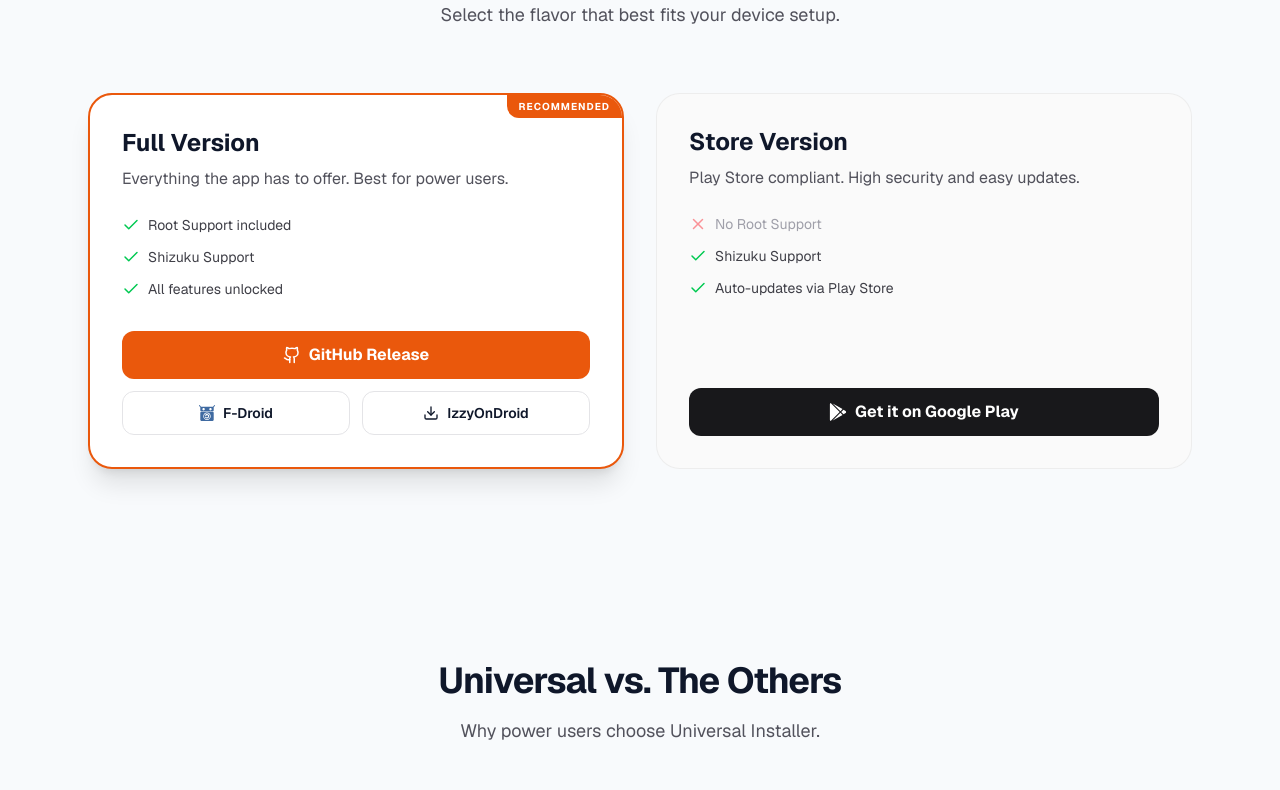
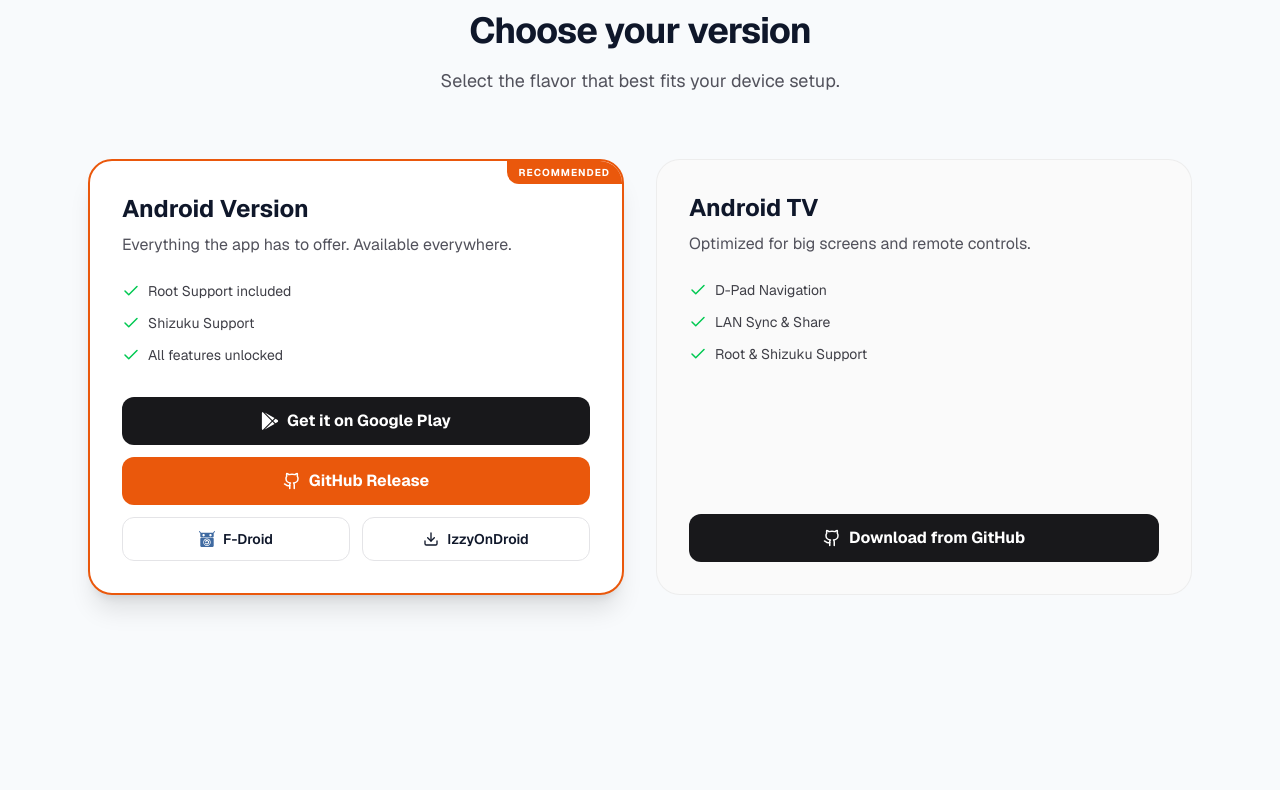
Before and after one commit to pass-with-high-score/universal-installer-landing-page, a Next.js app: page / in a window 1280 px wide. Shown: the part 920-1710 px from the top of the page. Built offline with nearby package versions, Linux system fonts and the light colour scheme; no server answers.

Commit message:
chore: update UI for Android TV and Root Support

```diff
--- a/src/app/page.tsx
+++ b/src/app/page.tsx
@@ -1,6 +1,6 @@
 import Image from "next/image";
 import Link from "next/link";
-import { Github, Heart, Layout, ArrowRight, ShieldCheck, Sparkles, Smartphone, Download, Share2, User, Star, Check, X } from "lucide-react";
+import { Github, Heart, Layout, ArrowRight, ShieldCheck, Sparkles, Smartphone, Download, Share2, User, Star, Check, X, Tv } from "lucide-react";
 import { FaGooglePlay } from "react-icons/fa";
 import { SiFdroid } from "react-icons/si";
 
@@ -62,6 +62,7 @@
   { feature: "LAN Sync & Share", universal: true, system: false, others: false },
   { feature: "VirusTotal Integration", universal: true, system: false, others: false },
   { feature: "Material 3 Expressive UI", universal: true, system: "standard", others: "classic" },
+  { feature: "Android TV Optimization", universal: true, system: false, others: false },
 ];
 
 const shizuku = [
@@ -119,7 +120,7 @@
       "@type": "SoftwareApplication",
       "@id": `${SITE_URL}/#app`,
       name: "Universal Installer",
-      operatingSystem: "Android 7.0+",
+      operatingSystem: "Android 7.0+, Android TV",
       applicationCategory: "UtilitiesApplication",
       applicationSubCategory: "Package Manager",
       description:
@@ -179,7 +180,7 @@
             </span>
             <h1 className="mt-5 text-[2.5rem] font-semibold leading-[1.1] tracking-tight text-zinc-900 sm:text-5xl md:text-6xl dark:text-white font-display">
               The <span className="text-[color:var(--brand)]">premium</span>
-              <br className="hidden sm:inline" /> Android installer.
+              <br className="hidden sm:inline" /> Android & TV installer.
             </h1>
             <p className="mt-5 max-w-xl text-base leading-7 text-zinc-600 sm:text-lg sm:leading-8 dark:text-zinc-300">
               Universal Installer is a professional package manager with fluid animations,
@@ -262,11 +263,11 @@
             <p className="mt-4 text-lg text-zinc-600 dark:text-zinc-400">Select the flavor that best fits your device setup.</p>
         </div>
         <div className="grid gap-8 md:grid-cols-2">
-            {/* Full Version */}
+            {/* Android Version */}
             <div className="flex flex-col rounded-3xl border-2 border-[color:var(--brand)] bg-white p-8 dark:bg-zinc-950 shadow-xl relative overflow-hidden group">
                 <div className="absolute top-0 right-0 bg-[color:var(--brand)] text-white text-[10px] font-bold px-3 py-1 rounded-bl-xl uppercase tracking-widest">Recommended</div>
-                <h3 className="text-2xl font-bold">Full Version</h3>
-                <p className="mt-2 text-zinc-600 dark:text-zinc-400">Everything the app has to offer. Best for power users.</p>
+                <h3 className="text-2xl font-bold">Android Version</h3>
+                <p className="mt-2 text-zinc-600 dark:text-zinc-400">Everything the app has to offer. Available everywhere.</p>
                 <div className="mt-6 flex-1">
                     <ul className="space-y-3">
                         <li className="flex items-center gap-2 text-sm text-zinc-700 dark:text-zinc-300">
@@ -282,10 +283,19 @@
                 </div>
                 <div className="mt-8 flex flex-col gap-3">
                     <a
+                        href="https://play.google.com/store/apps/details?id=app.pwhs.universalinstaller"
+                        target="_blank"
+                        rel="noopener noreferrer"
+                        className="inline-flex h-12 w-full items-center justify-center gap-2 rounded-xl bg-zinc-900 text-white font-bold transition-all hover:bg-black hover:scale-[1.02] active:scale-[0.98] dark:bg-white dark:text-zinc-900"
+                    >
+                        <FaGooglePlay size={18} />
+                        Get it on Google Play
+                    </a>
+                    <a
                         href="https://github.com/pass-with-high-score/universal-installer/releases/latest"
                         target="_blank"
                         rel="noopener noreferrer"
-                        className="inline-flex h-12 items-center justify-center gap-2 rounded-xl bg-[color:var(--brand)] text-white font-bold transition-all hover:bg-[color:var(--brand-dark)] hover:scale-[1.02] active:scale-[0.98]"
+                        className="inline-flex h-12 w-full items-center justify-center gap-2 rounded-xl bg-[color:var(--brand)] text-white font-bold transition-all hover:bg-[color:var(--brand-dark)] hover:scale-[1.02] active:scale-[0.98]"
                     >
                         <Github size={18} />
                         GitHub Release
@@ -313,32 +323,32 @@
                 </div>
             </div>
 
-            {/* Store Version */}
+            {/* Android TV Version */}
             <div className="flex flex-col rounded-3xl border border-black/5 bg-zinc-50 p-8 dark:bg-zinc-900 dark:border-white/5 group">
-                <h3 className="text-2xl font-bold">Store Version</h3>
-                <p className="mt-2 text-zinc-600 dark:text-zinc-400">Play Store compliant. High security and easy updates.</p>
+                <h3 className="text-2xl font-bold">Android TV</h3>
+                <p className="mt-2 text-zinc-600 dark:text-zinc-400">Optimized for big screens and remote controls.</p>
                 <div className="mt-6 flex-1">
                     <ul className="space-y-3">
-                        <li className="flex items-center gap-2 text-sm text-zinc-400">
-                            <X size={18} className="text-red-500 opacity-50" /> No Root Support
+                        <li className="flex items-center gap-2 text-sm text-zinc-700 dark:text-zinc-300">
+                            <Check size={18} className="text-green-500" /> D-Pad Navigation
                         </li>
                         <li className="flex items-center gap-2 text-sm text-zinc-700 dark:text-zinc-300">
-                            <Check size={18} className="text-green-500" /> Shizuku Support
+                            <Check size={18} className="text-green-500" /> LAN Sync & Share
                         </li>
                         <li className="flex items-center gap-2 text-sm text-zinc-700 dark:text-zinc-300">
-                            <Check size={18} className="text-green-500" /> Auto-updates via Play Store
+                            <Check size={18} className="text-green-500" /> Root & Shizuku Support
                         </li>
                     </ul>
                 </div>
-                <div className="mt-8">
+                <div className="mt-8 flex flex-col gap-3">
                     <a
-                        href="https://play.google.com/store/apps/details?id=app.pwhs.universalinstaller"
+                        href="https://github.com/pass-with-high-score/universal-installer/releases/latest"
                         target="_blank"
                         rel="noopener noreferrer"
                         className="inline-flex h-12 w-full items-center justify-center gap-2 rounded-xl bg-zinc-900 text-white font-bold transition-all hover:bg-black hover:scale-[1.02] active:scale-[0.98] dark:bg-white dark:text-zinc-900"
                     >
-                        <FaGooglePlay size={18} />
-                        Get it on Google Play
+                        <Github size={18} />
+                        Download from GitHub
                     </a>
                 </div>
             </div>
```
Also changed, not shown: 1 other file (tests, documents, lock files or other folders).
